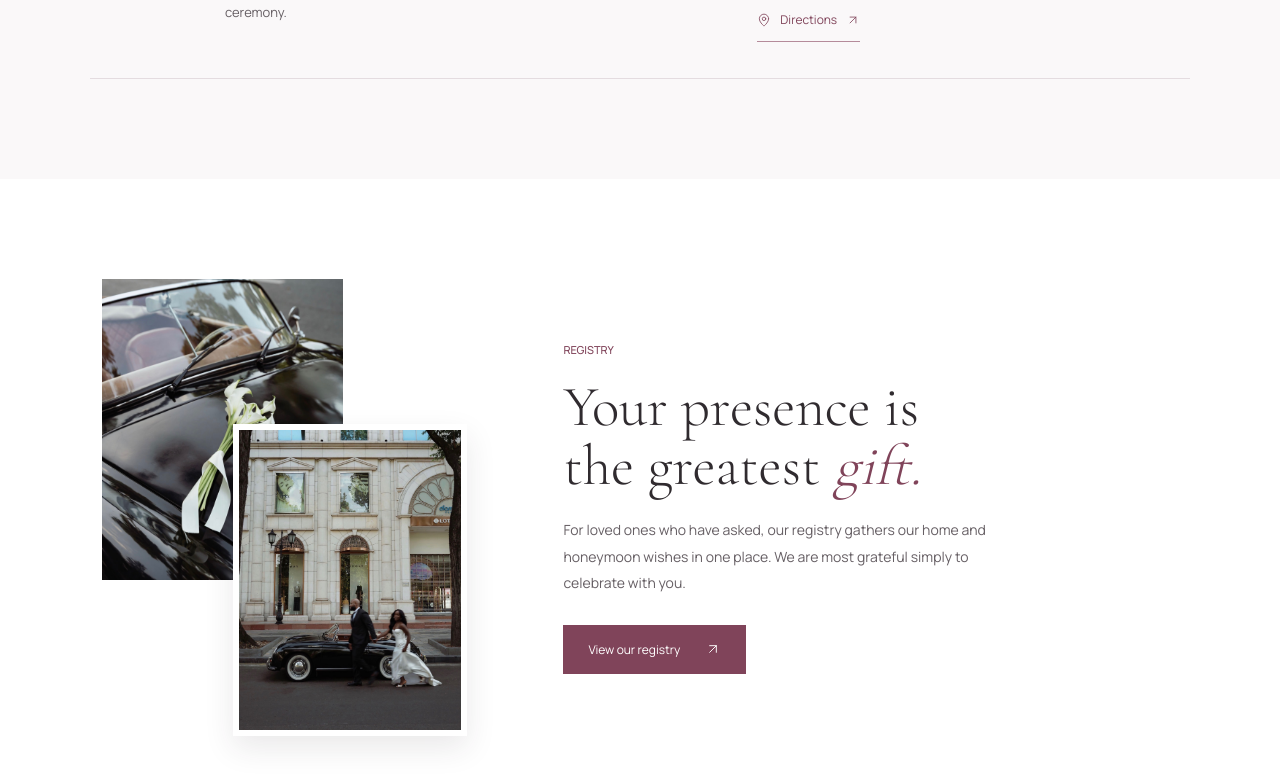
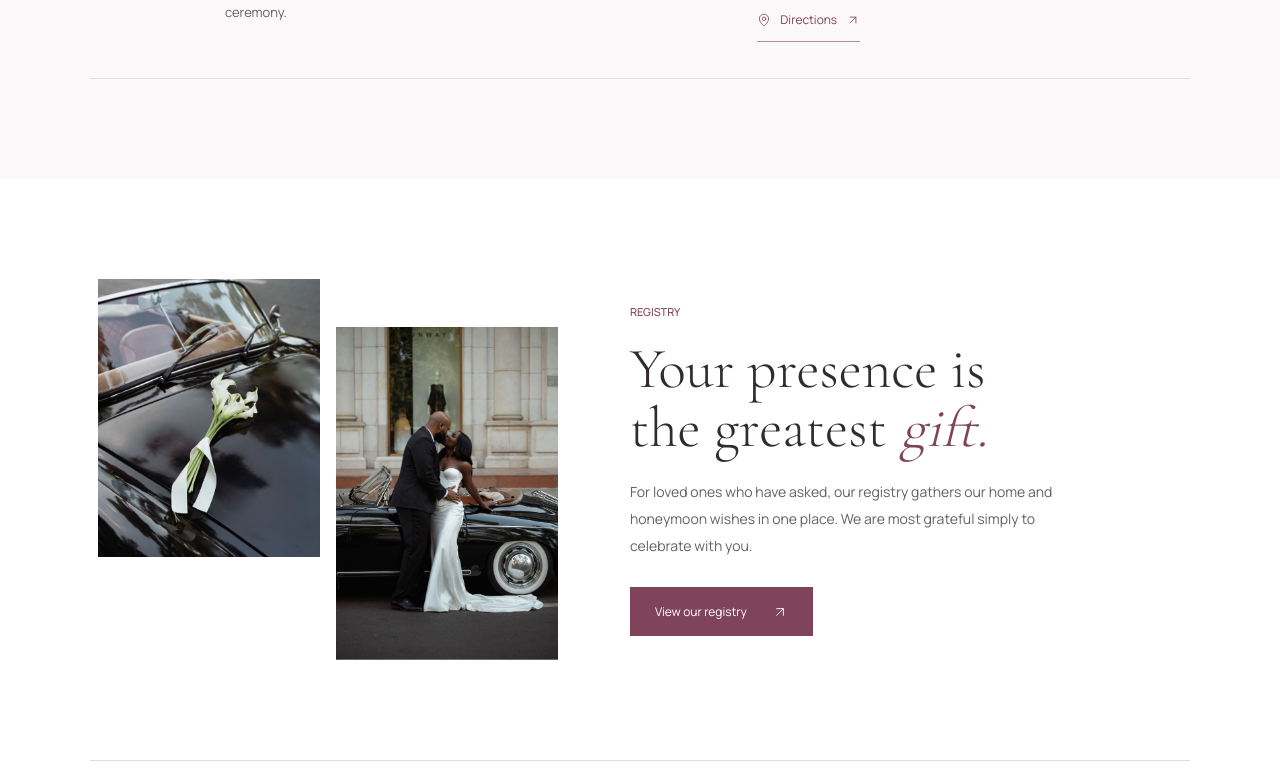
Before and after one commit to andre-rowell/andre-bebe-wedding-site, a Next.js app: page / in a window 1280 px wide. Shown: the part 2007-2790 px from the top of the page. Built offline with nearby package versions, Linux system fonts and the light colour scheme; no server answers.

Commit message:
Separate registry photos and swap invitation portrait

```diff
--- a/src/app/modern-romance.css
+++ b/src/app/modern-romance.css
@@ -181,11 +181,11 @@ a:hover { color: var(--wine); }
 .text-link:hover { color: var(--wine-hover); border-color: var(--wine); }
 
 .registry-section { padding-block: var(--section-space); }
-.registry-layout { display: grid; grid-template-columns: 0.62fr 1fr; align-items: center; gap: 85px; }
-.registry-photo-stack { position: relative; isolation: isolate; width: 100%; max-width: 365px; aspect-ratio: 4 / 5; justify-self: center; }
-.flowers-photo { position: absolute; top: 0; left: 0; width: 66%; aspect-ratio: 4 / 5; }
-.walking-photo { position: absolute; right: 0; bottom: 0; z-index: 1; width: 64%; aspect-ratio: 3 / 4; border: 6px solid var(--background); box-shadow: 0 12px 28px rgba(48, 43, 47, 0.1); }
-.walking-photo img { object-position: 50% 70%; }
+.registry-layout { display: grid; grid-template-columns: 0.85fr 1fr; align-items: center; gap: 64px; }
+.registry-photo-pair { display: grid; grid-template-columns: repeat(2, minmax(0, 1fr)); align-items: start; gap: 16px; width: 100%; max-width: 460px; justify-self: center; }
+.flowers-photo { width: 100%; aspect-ratio: 4 / 5; }
+.kissing-photo { width: 100%; aspect-ratio: 2 / 3; margin-top: 48px; }
+.kissing-photo img { object-position: 50% 48%; }
 .registry-section .section-title { margin: 18px 0 22px; max-width: 510px; }
 .wedding-button { display: inline-flex; justify-content: center; align-items: center; gap: 25px; padding: 13px 24px; min-height: 48px; border: 1px solid var(--wine); color: #ffffff; background: var(--wine); font-size: 12px; margin-top: 28px; }
 .wedding-button:hover { background: var(--wine-hover); color: #ffffff; border-color: var(--wine-hover); }
@@ -272,8 +272,8 @@ a:hover { color: var(--wine); }
   .event-venue address { font-size: 13px; }
   .registry-layout { display: flex; flex-direction: column; gap: 42px; align-items: stretch; }
   .registry-copy { order: -1; }
-  .registry-photo-stack { max-width: 340px; align-self: center; }
-  .walking-photo { border-width: 5px; }
+  .registry-photo-pair { max-width: 340px; gap: 14px; align-self: center; }
+  .kissing-photo { margin-top: 36px; }
   .faq-layout { display: block; padding-top: 45px; }
   .faq-list { margin-top: 32px; }
   .faq-list summary { min-height: 70px; padding-inline: 14px; }
--- a/src/app/page.tsx
+++ b/src/app/page.tsx
@@ -66,7 +66,7 @@ export default function Home() {
           </div>
           <figure id="story" className="invitation-photo" data-reveal>
             <div className="portrait">
-              <Image src="/media/andre-bebe-car-portrait.jpg" alt="Andre and Bebe kissing beside a black vintage car" width={1320} height={1979} sizes="(max-width: 600px) 310px, (max-width: 850px) 36vw, 360px" />
+              <Image src="/media/andre-bebe-walking-car.jpg" alt="Andre and Bebe holding hands as they walk past a black vintage car" width={1320} height={1934} sizes="(max-width: 600px) 310px, (max-width: 850px) 36vw, 360px" />
             </div>
             <figcaption><span>Our next chapter</span><span>Andre &amp; Bebe</span></figcaption>
           </figure>
@@ -115,12 +115,12 @@ export default function Home() {
 
       <section id="registry" className="registry-section" aria-labelledby="registry-heading">
         <div className="content-width registry-layout">
-          <div className="registry-photo-stack" data-reveal>
+          <div className="registry-photo-pair" data-reveal>
             <figure className="flowers-photo">
-              <Image src="/media/calla-lilies-car.jpg" alt="White calla lilies resting on a black vintage car" width={1320} height={1977} sizes="(max-width: 600px) 224px, (max-width: 850px) 200px, 241px" />
+              <Image src="/media/calla-lilies-car.jpg" alt="White calla lilies resting on a black vintage car" width={1320} height={1977} sizes="(max-width: 600px) 163px, (max-width: 850px) 174px, 222px" />
             </figure>
-            <figure className="walking-photo">
-              <Image src="/media/andre-bebe-walking-car.jpg" alt="Andre and Bebe holding hands as they walk past a black vintage car" width={1320} height={1934} sizes="(max-width: 600px) 218px, (max-width: 850px) 194px, 234px" />
+            <figure className="kissing-photo">
+              <Image src="/media/andre-bebe-car-portrait.jpg" alt="Andre and Bebe kissing beside a black vintage car" width={1320} height={1979} sizes="(max-width: 600px) 163px, (max-width: 850px) 174px, 222px" />
             </figure>
           </div>
           <div className="registry-copy" data-reveal>
```
